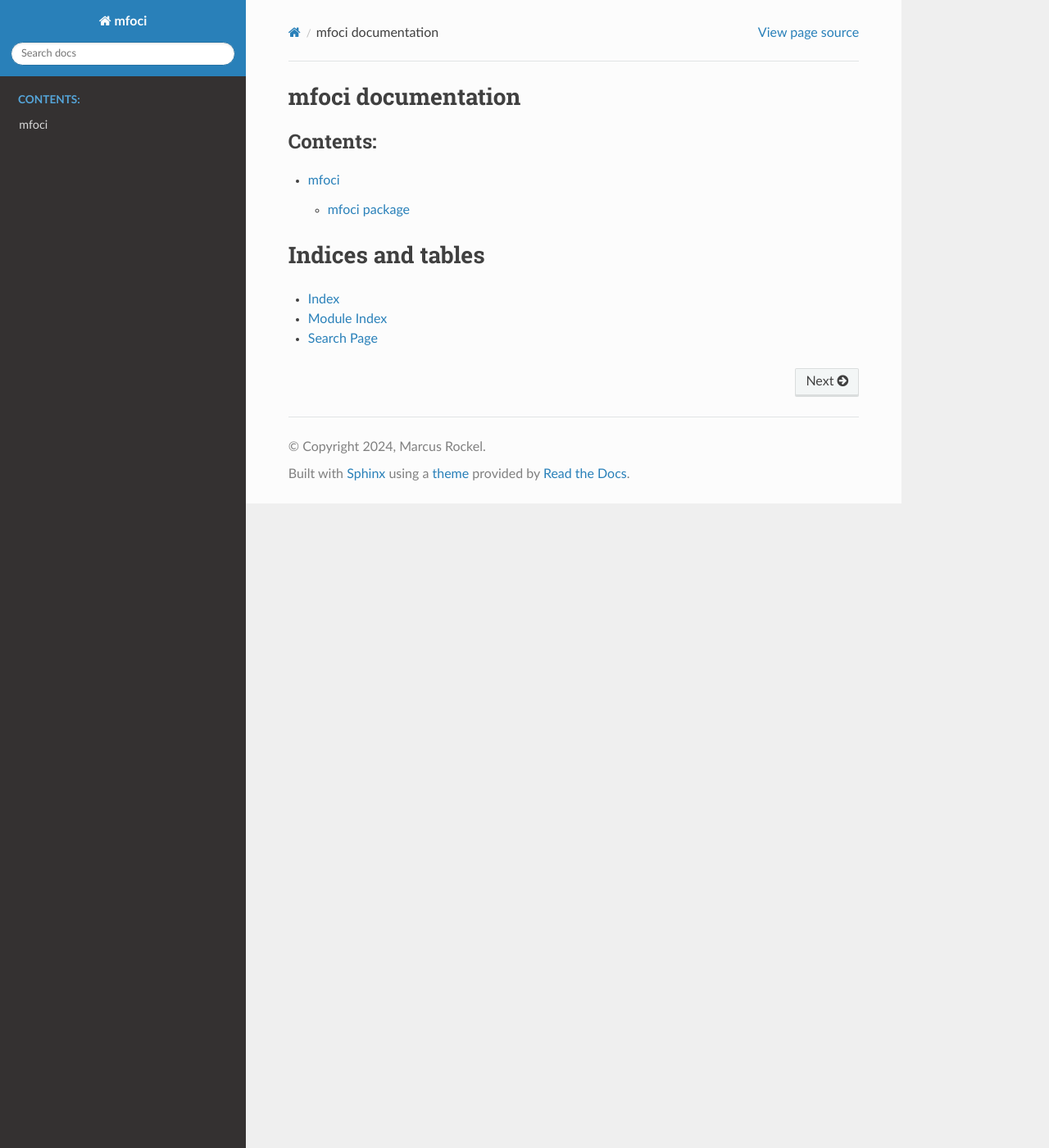
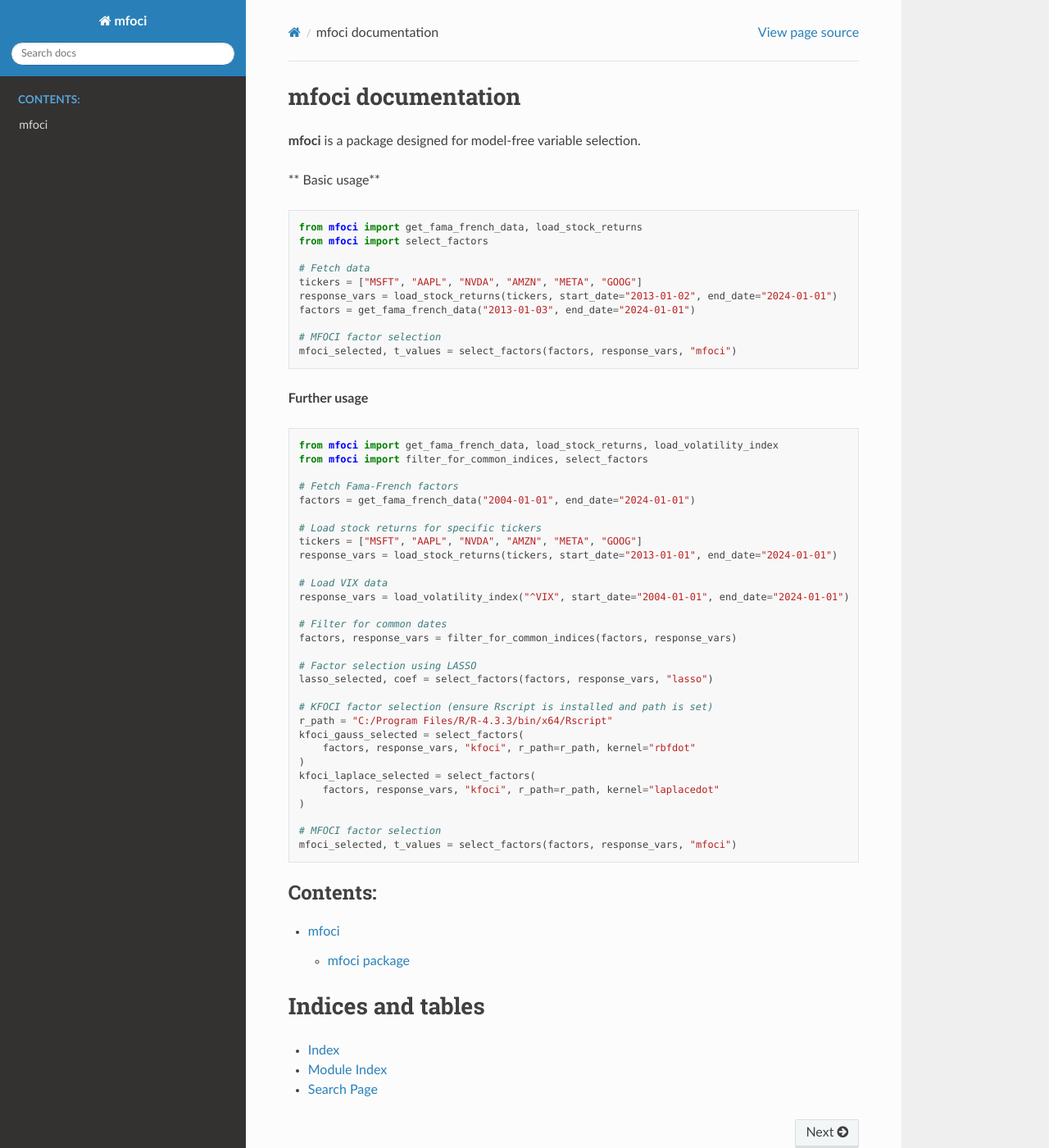
Before and after one commit to Corrram/mfoci, a Sphinx documentation site: the page built from docs/source/index.rst, in a window 1280 px wide and 1400 px high. Shown: the whole window at 82% size. Built offline with Sphinx 7.4.7 and the Read the Docs theme 2.0.0, drawn with Linux system fonts in a browser that asks for light colours.

Commit message:
Update documentation and add repository URLs
Enhance the index documentation with usage examples and details. Add repository and issue tracker URLs to pyproject.toml for easier access. Simplify .idea configuration and add a docstring to the filterer function.

```diff
--- a/docs/source/index.rst
+++ b/docs/source/index.rst
@@ -5,6 +5,61 @@
 
 mfoci documentation
 ===================
+
+**mfoci** is a package designed for model-free variable selection.
+
+.. It accompanies the `Model-free variable selection for high-dimensional data <https://www.degruyter.com/document/doi/10.1515/demo-2024-0002/html>`_ article released in the Dependence Modeling journal.
+
+** Basic usage**
+
+.. code-block:: python
+
+   from mfoci import get_fama_french_data, load_stock_returns
+   from mfoci import select_factors
+
+   # Fetch data
+   tickers = ["MSFT", "AAPL", "NVDA", "AMZN", "META", "GOOG"]
+   response_vars = load_stock_returns(tickers, start_date="2013-01-02", end_date="2024-01-01")
+   factors = get_fama_french_data("2013-01-03", end_date="2024-01-01")
+
+   # MFOCI factor selection
+   mfoci_selected, t_values = select_factors(factors, response_vars, "mfoci")
+
+**Further usage**
+
+.. code-block:: python
+
+   from mfoci import get_fama_french_data, load_stock_returns, load_volatility_index
+   from mfoci import filter_for_common_indices, select_factors
+
+   # Fetch Fama-French factors
+   factors = get_fama_french_data("2004-01-01", end_date="2024-01-01")
+
+   # Load stock returns for specific tickers
+   tickers = ["MSFT", "AAPL", "NVDA", "AMZN", "META", "GOOG"]
+   response_vars = load_stock_returns(tickers, start_date="2013-01-01", end_date="2024-01-01")
+
+   # Load VIX data
+   response_vars = load_volatility_index("^VIX", start_date="2004-01-01", end_date="2024-01-01")
+
+   # Filter for common dates
+   factors, response_vars = filter_for_common_indices(factors, response_vars)
+
+   # Factor selection using LASSO
+   lasso_selected, coef = select_factors(factors, response_vars, "lasso")
+
+   # KFOCI factor selection (ensure Rscript is installed and path is set)
+   r_path = "C:/Program Files/R/R-4.3.3/bin/x64/Rscript"
+   kfoci_gauss_selected = select_factors(
+       factors, response_vars, "kfoci", r_path=r_path, kernel="rbfdot"
+   )
+   kfoci_laplace_selected = select_factors(
+       factors, response_vars, "kfoci", r_path=r_path, kernel="laplacedot"
+   )
+
+   # MFOCI factor selection
+   mfoci_selected, t_values = select_factors(factors, response_vars, "mfoci")
+
 
 .. toctree::
    :maxdepth: 2
```
Also changed, not shown: pyproject.toml (+5 -2 lines), 1 other file.
